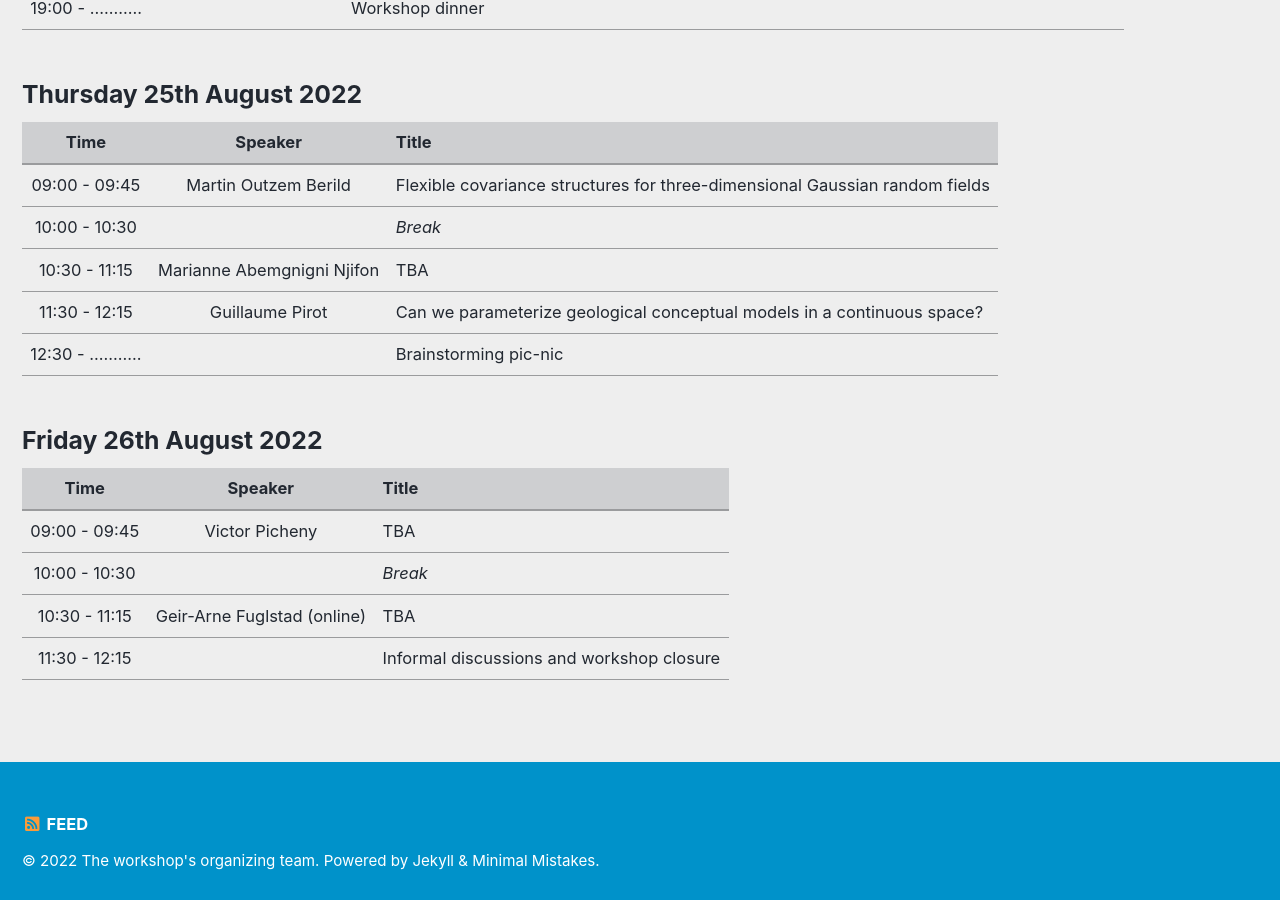
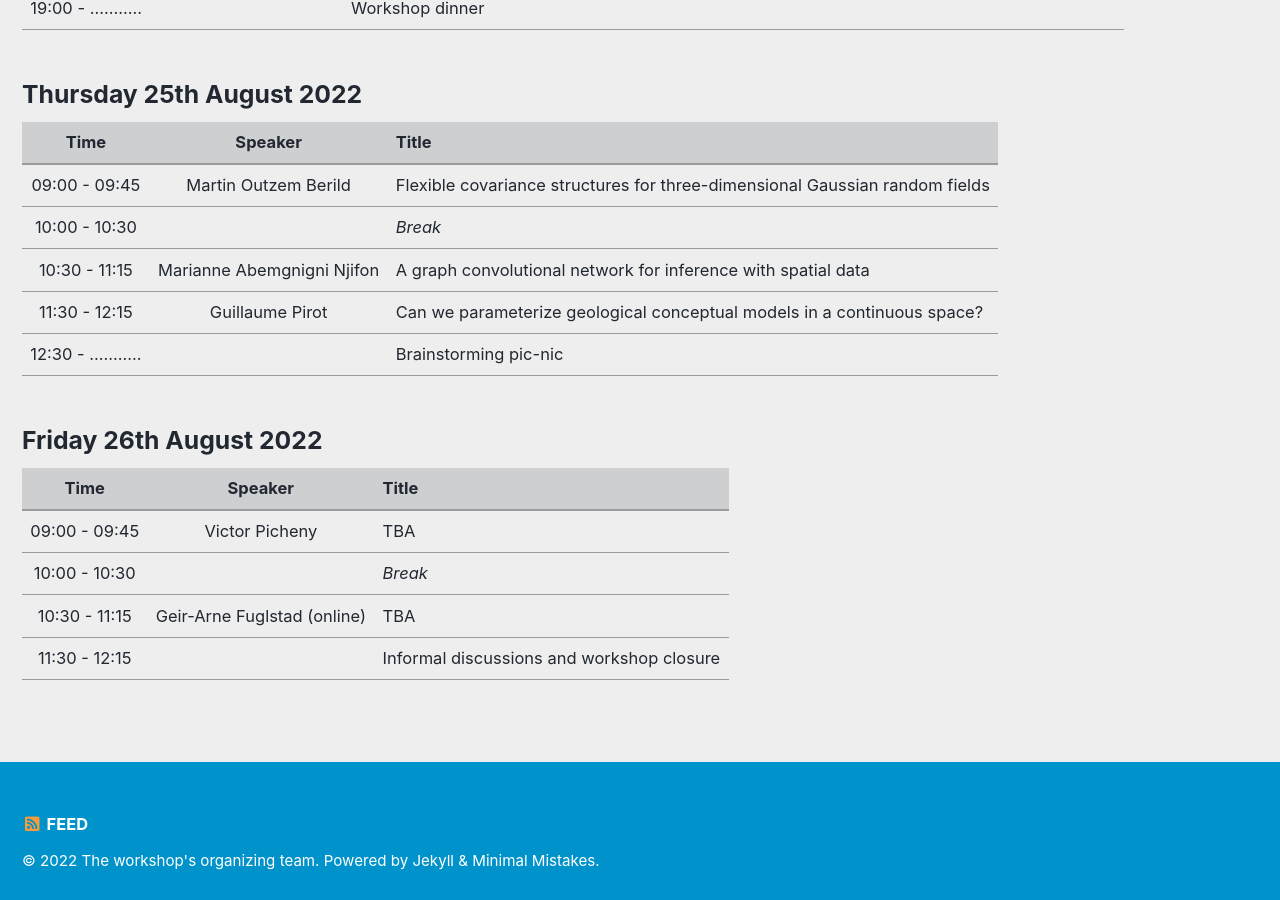
Before and after one commit to workshop-Bern-Toulouse/workshop-bern-toulouse.github.io, a Jekyll site: the page built from _pages/program.md, in a window 1280 px wide and 900 px high, scrolled down 865 px. Built offline with Jekyll 4.4.1, drawn with Linux system fonts in a browser that asks for light colours; cached includes are drawn as plain includes.

Commit message:
Update program.md

```diff
--- a/_pages/program.md
+++ b/_pages/program.md
@@ -30,7 +30,7 @@ header:
 |:-----------:|:-------------:|:-------------------|
 | 09:00 - 09:45 | Martin Outzem Berild | Flexible covariance structures for three-dimensional Gaussian random fields |
 | 10:00 - 10:30 |  | *Break*  |
-| 10:30 - 11:15 | Marianne Abemgnigni Njifon | TBA |
+| 10:30 - 11:15 | Marianne Abemgnigni Njifon | A graph convolutional network for inference with spatial data |
 | 11:30 - 12:15 | Guillaume Pirot  | Can we parameterize geological conceptual models in a continuous space? |
 | 12:30 - ........... |  | Brainstorming pic-nic |
 
```
